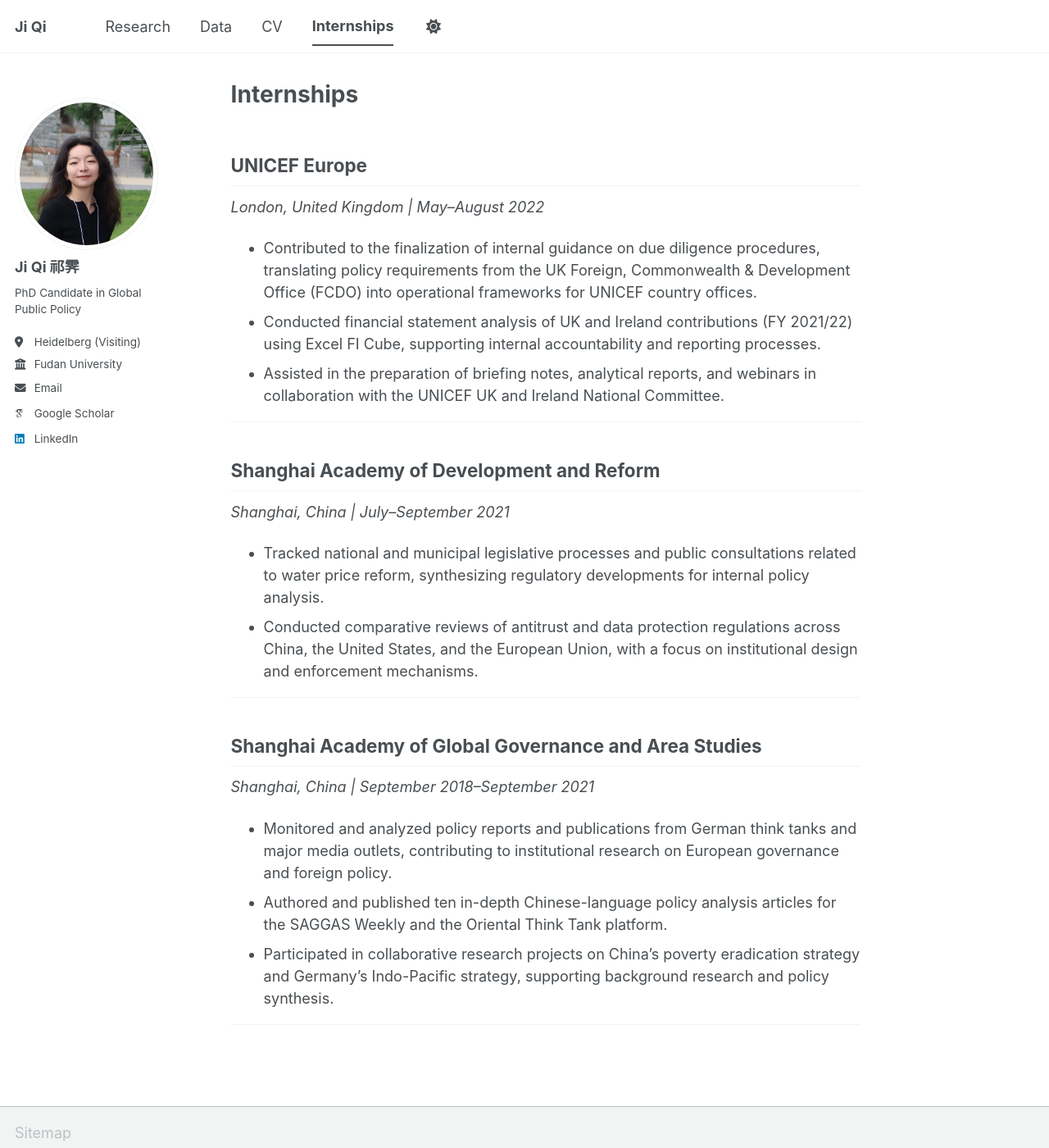
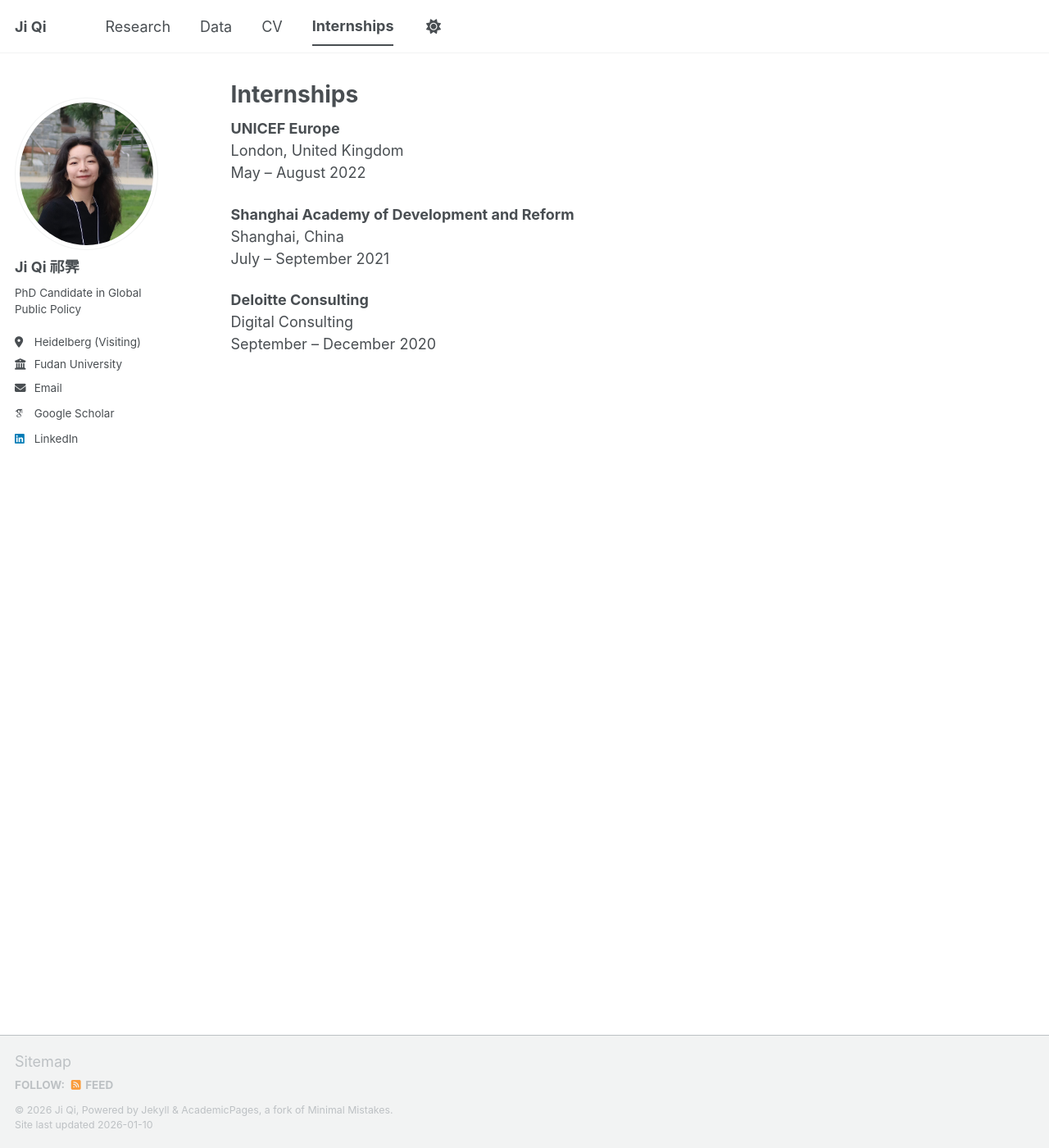
Before and after one commit to miramkj/miramkj.github.io, a Jekyll site: the page built from _pages/internship.md, in a window 1280 px wide and 1400 px high. Shown: the whole window at 82% size. Built offline with Jekyll 4.4.1, drawn with Linux system fonts in a browser that asks for light colours; some web fonts are replaced; a script bundle is joined from its source files by our own code; library files that are not in the unit come from our copies.

Commit message:
Update internship.md

```diff
--- a/_pages/internship.md
+++ b/_pages/internship.md
@@ -4,28 +4,14 @@
 author_profile: true
 ---
 
-## UNICEF Europe
-*London, United Kingdom | May–August 2022*
+**UNICEF Europe**
+London, United Kingdom
+May – August 2022
 
-- Contributed to the finalization of internal guidance on due diligence procedures, translating policy requirements from the UK Foreign, Commonwealth & Development Office (FCDO) into operational frameworks for UNICEF country offices.
-- Conducted financial statement analysis of UK and Ireland contributions (FY 2021/22) using Excel FI Cube, supporting internal accountability and reporting processes.
-- Assisted in the preparation of briefing notes, analytical reports, and webinars in collaboration with the UNICEF UK and Ireland National Committee.
+**Shanghai Academy of Development and Reform**
+Shanghai, China
+July – September 2021
 
----
-
-## Shanghai Academy of Development and Reform
-*Shanghai, China | July–September 2021*
-
-- Tracked national and municipal legislative processes and public consultations related to water price reform, synthesizing regulatory developments for internal policy analysis.
-- Conducted comparative reviews of antitrust and data protection regulations across China, the United States, and the European Union, with a focus on institutional design and enforcement mechanisms.
-
----
-
-## Shanghai Academy of Global Governance and Area Studies
-*Shanghai, China | September 2018–September 2021*
-
-- Monitored and analyzed policy reports and publications from German think tanks and major media outlets, contributing to institutional research on European governance and foreign policy.
-- Authored and published ten in-depth Chinese-language policy analysis articles for the SAGGAS Weekly and the Oriental Think Tank platform.
-- Participated in collaborative research projects on China’s poverty eradication strategy and Germany’s Indo-Pacific strategy, supporting background research and policy synthesis.
-
----
+**Deloitte Consulting**
+Digital Consulting
+September – December 2020
```
